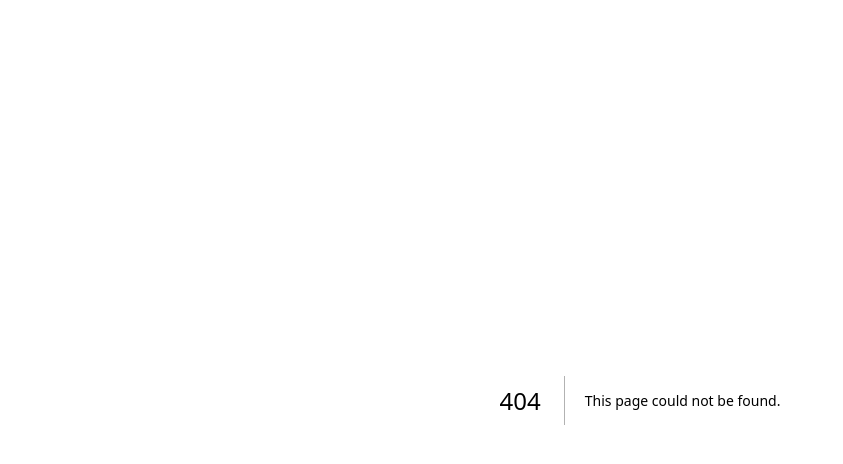
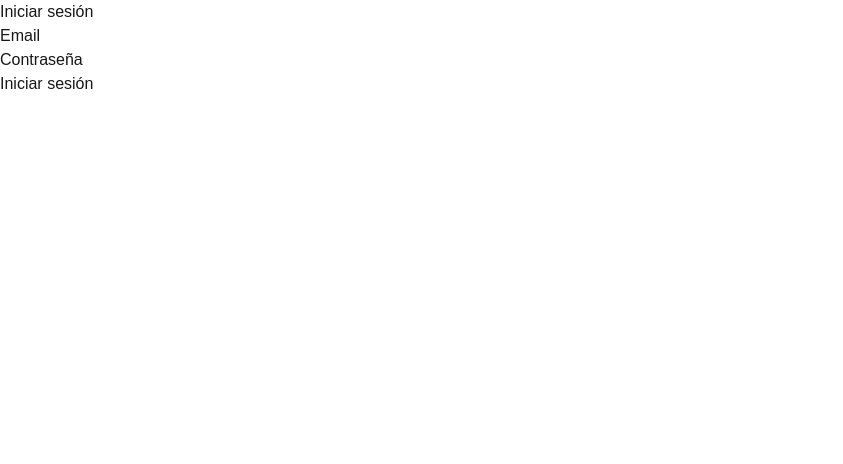
Before and after one commit to aitorpereziniguezdeheredia/mindChiwi, a Next.js app: page /login in a window 1280 px wide. Before the commit this address had no page. Shown: the top 464 px of the page, without its empty margins (0-843 px from the left). Built offline with nearby package versions, Linux system fonts and the light colour scheme.

Commit message:
feat: añadir login y ruta protegida /dashboard

```diff
--- /dev/null
+++ b/src/app/dashboard/page.tsx
@@ -0,0 +1,17 @@
+import { redirect } from "next/navigation";
+import { headers } from "next/headers";
+import { auth } from "@/back/auth/auth";
+
+export default async function DashboardPage() {
+  const session = await auth.api.getSession({ headers: await headers() });
+
+  if (!session) {
+    redirect("/login");
+  }
+
+  return (
+    <main>
+      <h1>Bienvenido, {session.user.name}</h1>
+    </main>
+  );
+}
--- /dev/null
+++ b/src/app/login/page.tsx
@@ -0,0 +1,10 @@
+import { SignInForm } from "@/front/components/auth/SignInForm";
+
+export default function LoginPage() {
+  return (
+    <main>
+      <h1>Iniciar sesión</h1>
+      <SignInForm />
+    </main>
+  );
+}
--- /dev/null
+++ b/src/front/components/auth/SignInForm.tsx
@@ -0,0 +1,45 @@
+"use client";
+
+import { useState } from "react";
+import { signIn } from "@/front/lib/auth-client";
+
+export function SignInForm() {
+  const [email, setEmail] = useState("");
+  const [password, setPassword] = useState("");
+  const [error, setError] = useState<string | null>(null);
+  const [loading, setLoading] = useState(false);
+
+  async function handleSubmit(e: React.FormEvent) {
+    e.preventDefault();
+    setError(null);
+    setLoading(true);
+
+    const { error } = await signIn.email({ email, password });
+
+    setLoading(false);
+
+    if (error) {
+      setError(error.message ?? "Email o contraseña incorrectos.");
+      return;
+    }
+
+    alert("¡Sesión iniciada!");
+  }
+
+  return (
+    <form onSubmit={handleSubmit}>
+      <div>
+        <label htmlFor="email">Email</label>
+        <input id="email" type="email" value={email} onChange={(e) => setEmail(e.target.value)} required />
+      </div>
+      <div>
+        <label htmlFor="password">Contraseña</label>
+        <input id="password" type="password" value={password} onChange={(e) => setPassword(e.target.value)} required />
+      </div>
+      {error && <p style={{ color: "red" }}>{error}</p>}
+      <button type="submit" disabled={loading}>
+        {loading ? "Entrando..." : "Iniciar sesión"}
+      </button>
+    </form>
+  );
+}
```
